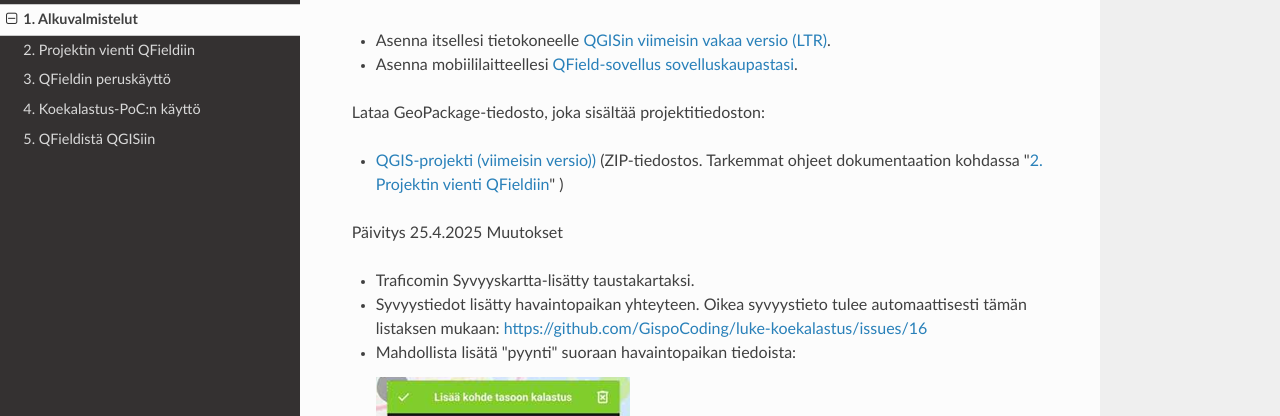
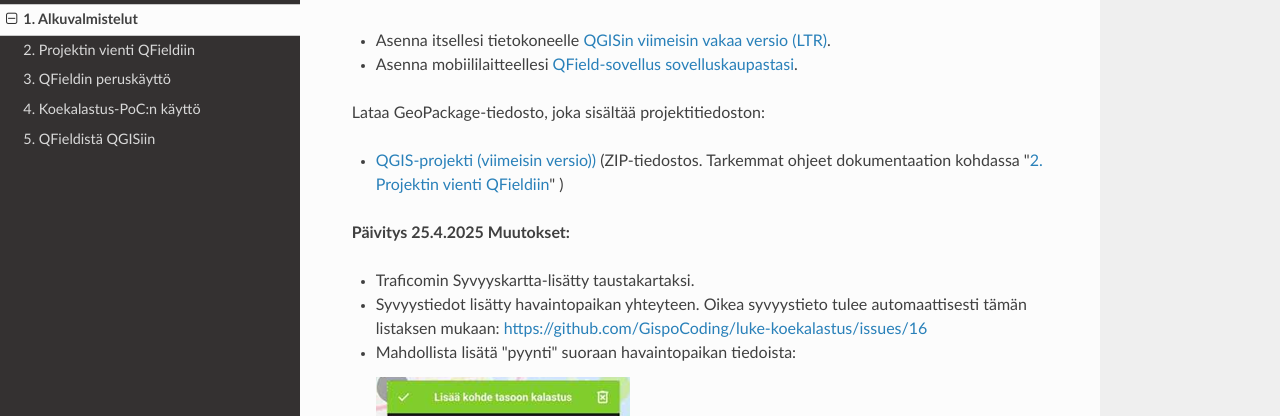
Before and after one commit to GispoCoding/luke-koekalastus, an MkDocs documentation site: the page built from docs/1_alkuvalmistelut.md, in a window 1280 px wide and 900 px high. Shown: the part 131-547 px from the top of the window. Built offline with MkDocs 1.6.1, drawn with Linux system fonts in a browser that asks for light colours; nearby versions of some CDN libraries.

Commit message:
pientä korjailua2

```diff
--- a/docs/1_alkuvalmistelut.md
+++ b/docs/1_alkuvalmistelut.md
@@ -7,7 +7,7 @@
 
 -   [QGIS-projekti (viimeisin versio))](https://drive.google.com/uc?export=download&id=1eDXXaWPuvdf8Gh_VLST9cFO6T7tb2N1N) (ZIP-tiedostos. Tarkemmat ohjeet dokumentaation kohdassa "[2. Projektin vienti QFieldiin](https://gispocoding.github.io/luke-koekalastus/2_vienti.html)" )
 
-Päivitys 25.4.2025 Muutokset
+**Päivitys 25.4.2025 Muutokset:**
 
 -   Traficomin Syvyyskartta-lisätty taustakartaksi.
 
@@ -21,7 +21,7 @@
 
     ![](img/koekalastusjakso-lisays.png)
 
-Päivitys 16.4.2025 Muutokset:
+**Päivitys 16.4.2025 Muutokset:**
 
 -   Kalalajilistaus päivitetty saalismäärien mukaan, jos saalismäärätietoa ei ole saatavilla järjestyy aakkosjärjestyksen perusteella
 
```
